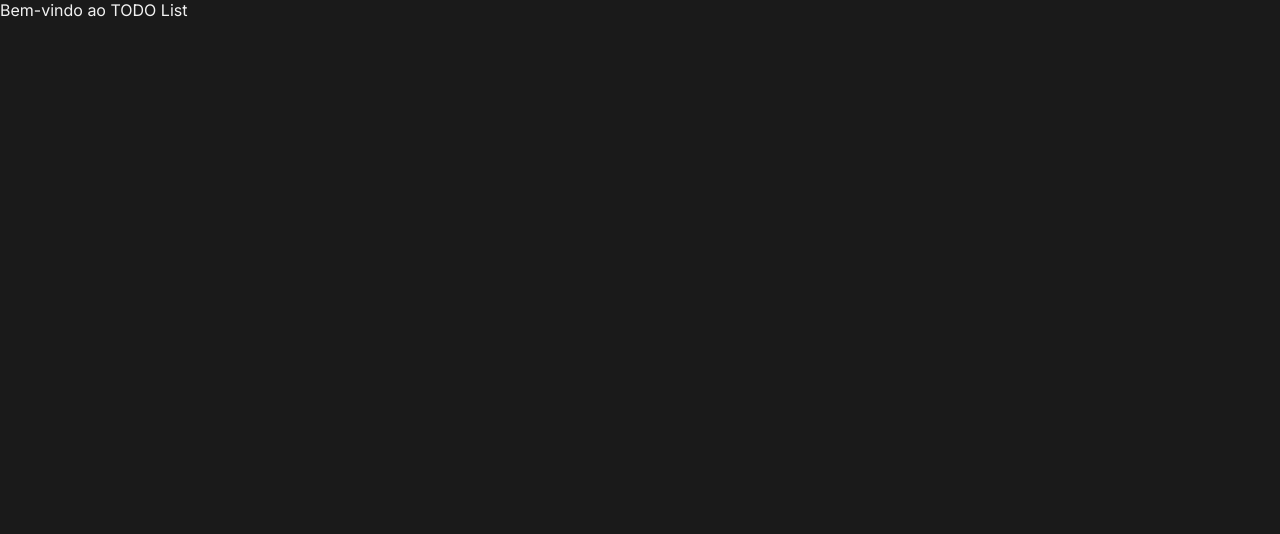
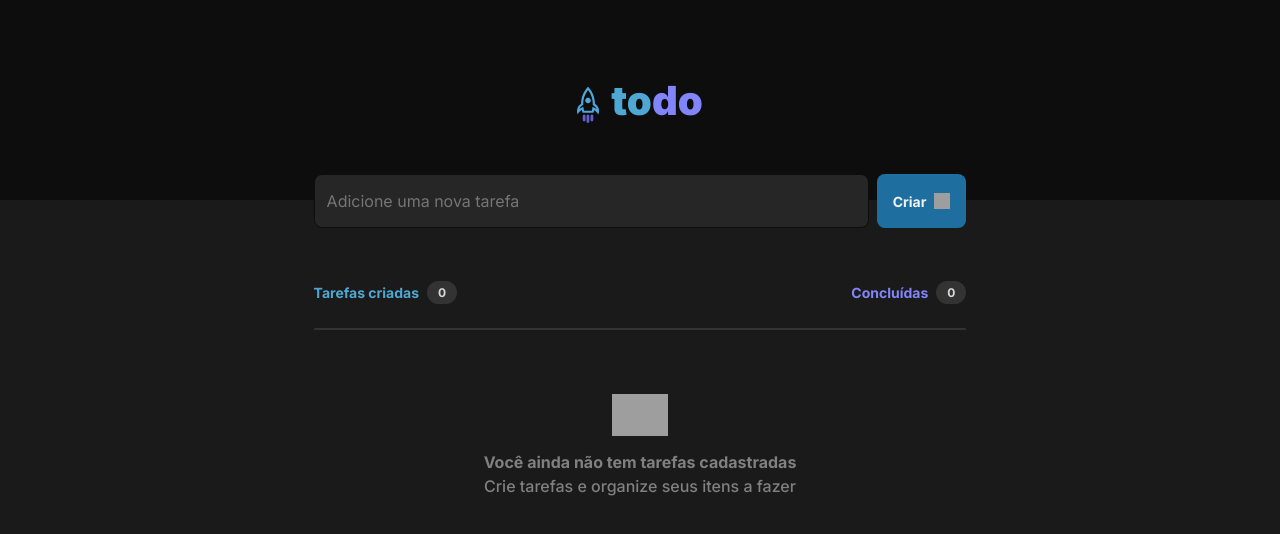
Before and after one commit to RhamandaLima/react-basics, a React (Vite) app in the folder to-do-list/: page / in a window 1280 px wide. Shown: the top 534 px of the page. Built offline with nearby package versions, Linux system fonts and the light colour scheme; grey boxes are pictures that could not be loaded.

Commit message:
feat: create to-do list page

```diff
--- a/to-do-list/src/App.tsx
+++ b/to-do-list/src/App.tsx
@@ -1,7 +1,11 @@
+import { Header } from './components/atoms/Header/Header';
+import { ToDoList } from './components/pages/ToDoList/ToDoList';
+
 export function App() {
   return (
     <>
-      <div>Bem-vindo ao TODO List</div>
+      <Header />
+      <ToDoList />
     </>
   );
 }
--- /dev/null
+++ b/to-do-list/src/components/pages/ToDoList/ToDoList.module.css
@@ -0,0 +1,6 @@
+.toDoList {
+  position: relative;
+  display: flex;
+  bottom: 1.625rem;
+  justify-content: center;
+}
--- /dev/null
+++ b/to-do-list/src/components/pages/ToDoList/ToDoList.tsx
@@ -0,0 +1,10 @@
+import { ToDo } from '../../templates/ToDo/ToDo';
+import styles from './ToDoList.module.css';
+
+export function ToDoList() {
+  return (
+    <div className={styles.toDoList}>
+      <ToDo />
+    </div>
+  );
+}
--- a/to-do-list/src/components/templates/ToDo/ToDo.module.css
+++ b/to-do-list/src/components/templates/ToDo/ToDo.module.css
@@ -1,4 +1,5 @@
 .todo {
   display: flex;
   flex-direction: column;
+  width: 51%;
 }
```
